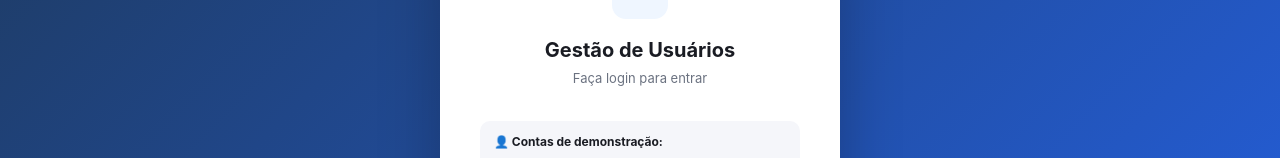
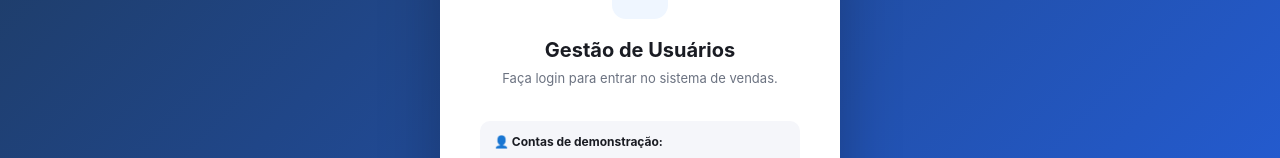
Before and after one commit to raphaelmourash/crud-usuarios, a plain HTML site: page index.html in a window 1280 px wide. Shown: the part 206-364 px from the top of the page. Drawn offline with Linux system fonts and the light colour scheme.

Commit message:
Ajuste login

```diff
--- a/index.html
+++ b/index.html
@@ -19,7 +19,7 @@
         </svg>
       </div>
       <h1>Gestão de Usuários</h1>
-      <p>Faça login para entrar</p>
+      <p>Faça login para entrar no sistema de vendas.</p>
     </div>
 
     <div class="demo-hints">
```
